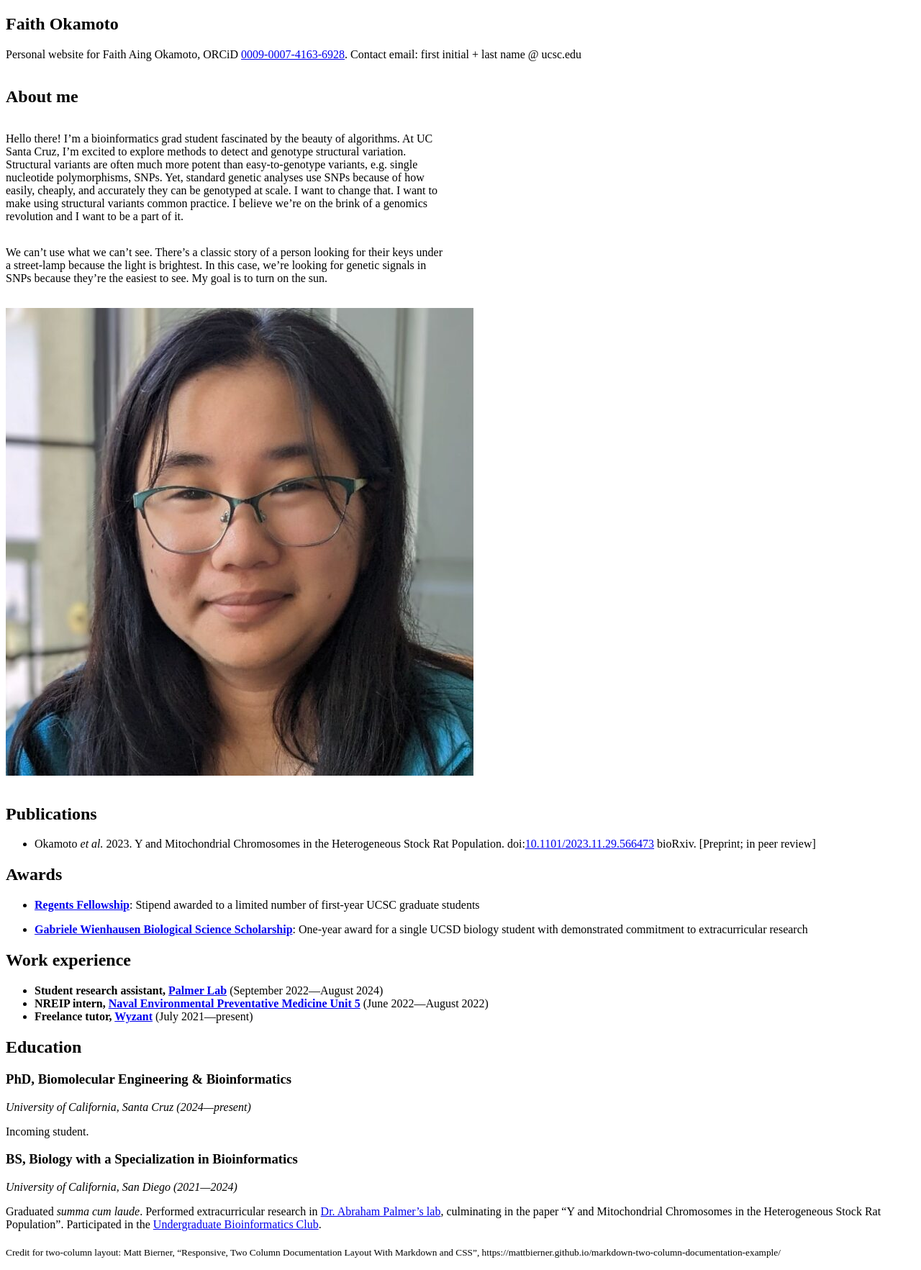
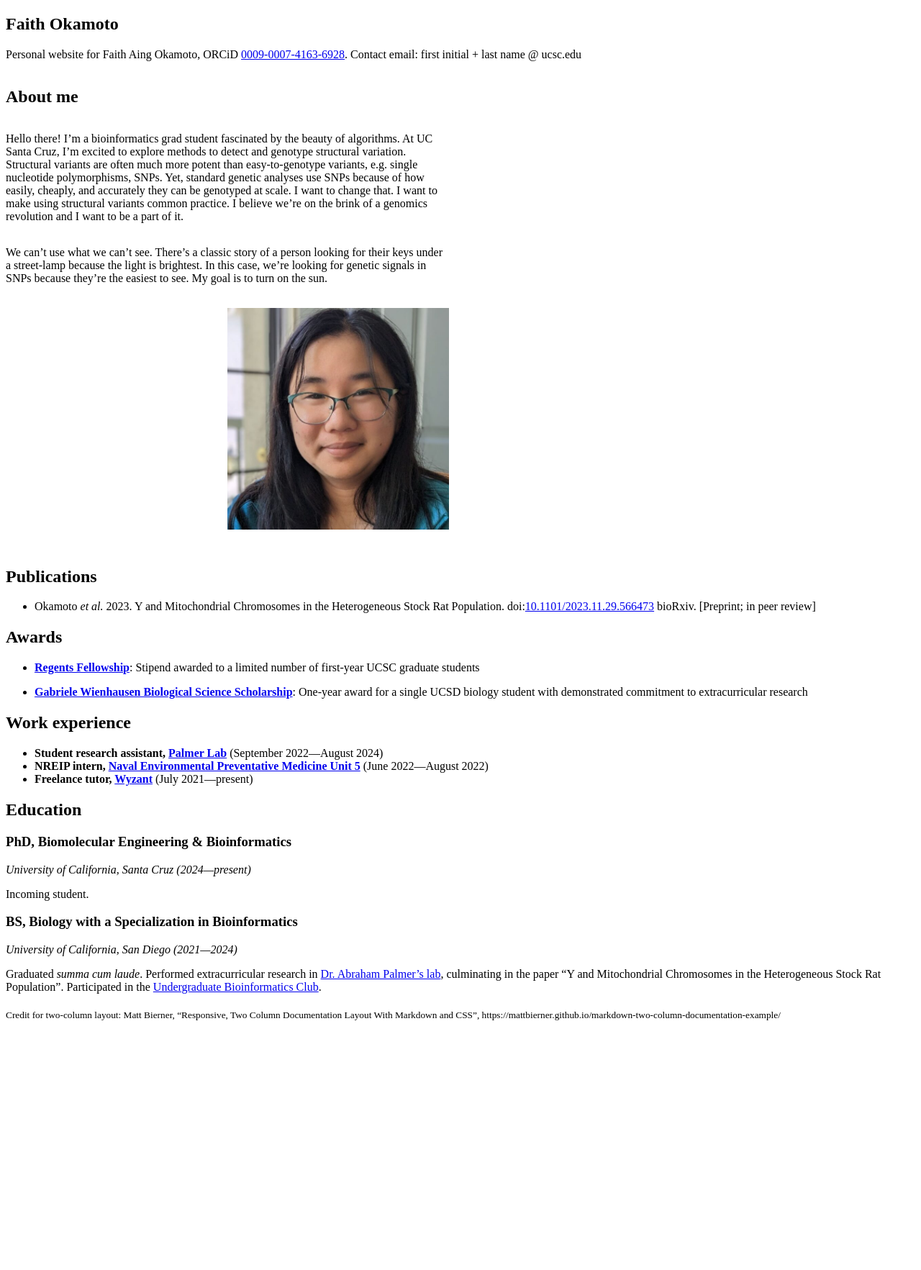
Before and after one commit to Faith-Okamoto-UCSC/Faith-Okamoto-UCSC.github.io, a Jekyll site: the page built from index.md, in a window 1280 px wide. Shown: the whole page at 72% size. Built offline with Jekyll 4.4.1, drawn with Linux system fonts in a browser that asks for light colours; our own code applies the rules of GitHub Pages for plain Markdown files; after the commit the page ends 1435 px from its top, so only the background shows below that.

Commit message:
fix image

```diff
--- a/styles/styles.css
+++ b/styles/styles.css
@@ -1,6 +1,6 @@
 article .begin-two-col ~ h2,
 article .begin-two-col ~ p,
-article .begin-two-col ~ img {
+article .begin-two-col ~ p img {
     width: 50%;
 }
 
@@ -12,7 +12,7 @@ article .begin-two-col ~ p {
     clear: both;
 }
 
-article .begin-two-col ~ img {
+article .begin-two-col ~ p img {
     float: right;
     clear: right;
     margin-bottom: 1rem;
@@ -24,7 +24,7 @@ article .begin-two-col ~ img {
 
 article .end-two-col ~ h2,
 article .end-two-col ~ p,
-article .end-two-col ~ img {
+article .end-two-col ~ p img {
     width: auto;
     float: none;
     clear: none;
@@ -33,7 +33,7 @@ article .end-two-col ~ img {
 @media print, screen and (max-width: 580px) {
 article .begin-two-col ~ h2,
 article .begin-two-col ~ p,
-article .begin-two-col ~ img {
+article .begin-two-col ~ p img {
     width: 100%;
     float: none;
     clear: none;
```
